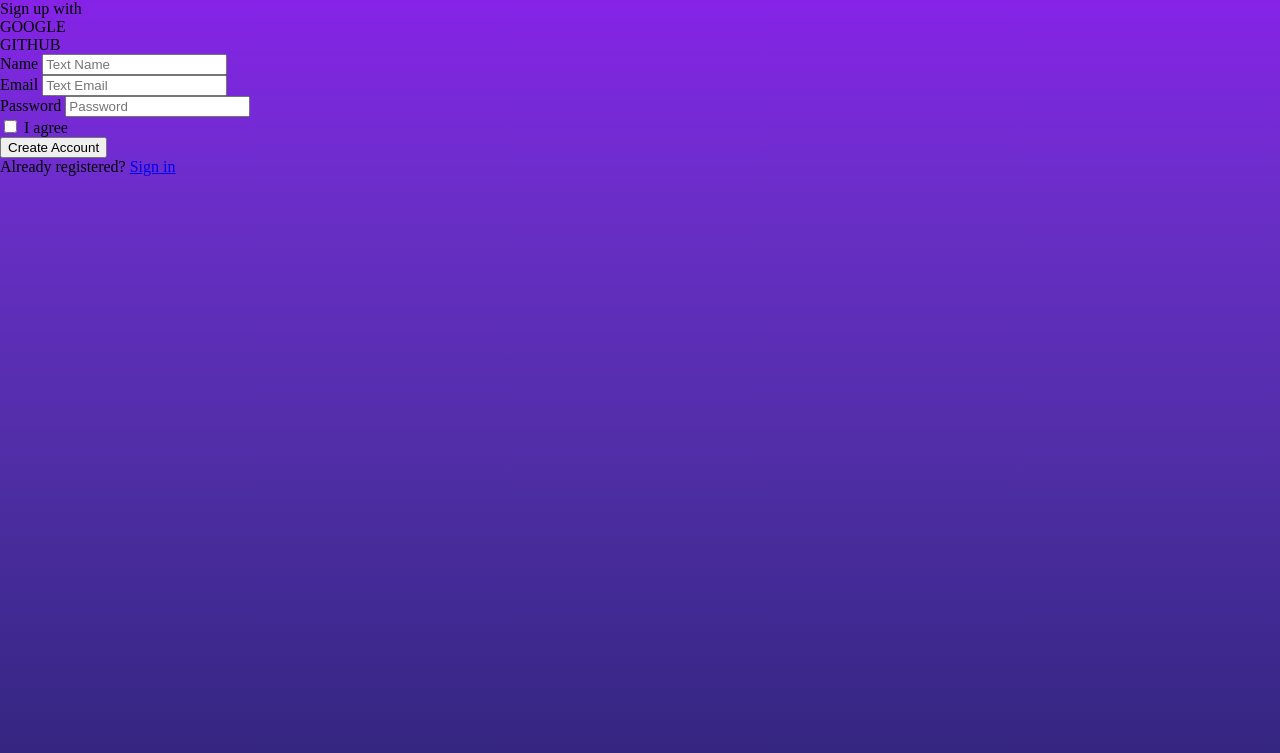
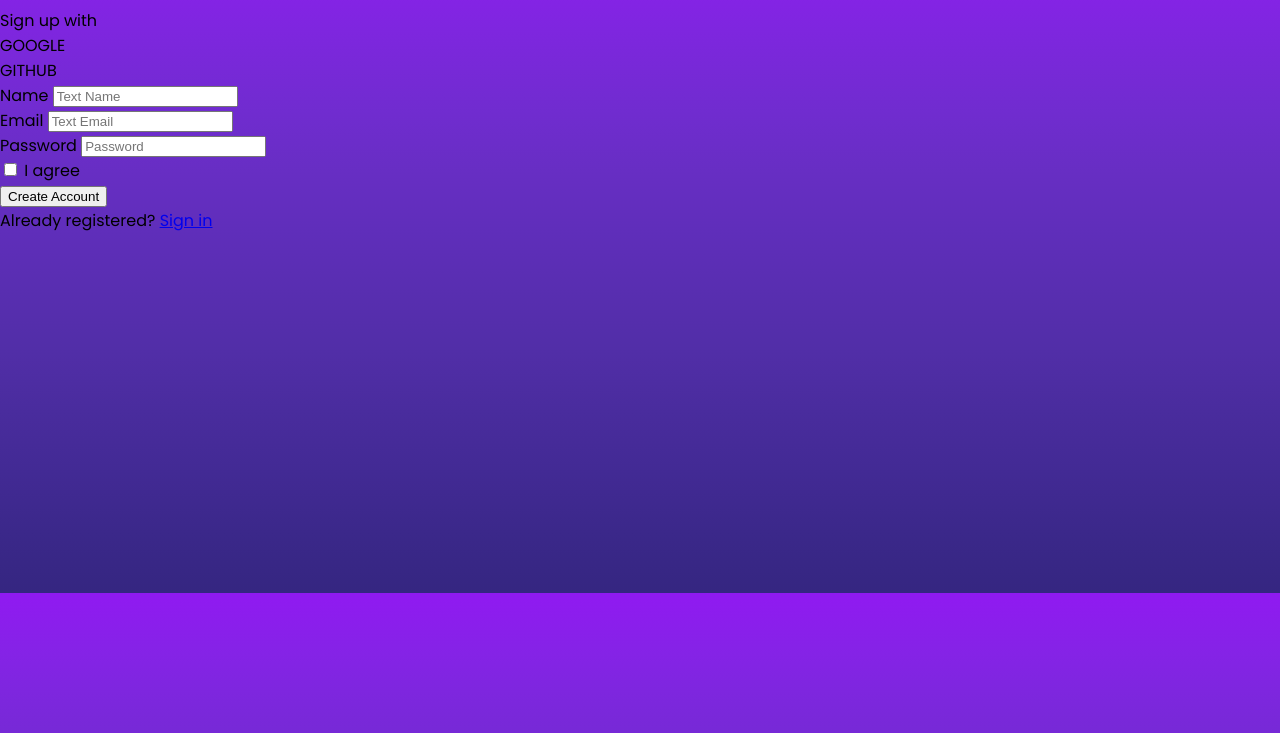
Before and after one commit to dikirahman/signup-form, a plain HTML site: page index.html in a window 1280 px wide. Shown: the part 67-820 px from the top of the page. Drawn offline with Linux system fonts and the light colour scheme.

Commit message:
add font style

```diff
--- a/style.css
+++ b/style.css
@@ -1,13 +1,13 @@
-:root {
-  font-size: 16px;
-}
+@import url("https://fonts.googleapis.com/css2?family=Poppins:wght@400;600;700&display=swap");
 
 body {
   margin: 0;
   padding: 0;
-  background-image: linear-gradient(to bottom, #901af1, #8523e6, #7a28da, #702ccf, #672ec3, #5f2eba, #582eb0, #512ea7, #492c9d, #422a94, #3b288a, #352681);
+  background: linear-gradient(to bottom, #901af1, #8523e6, #7a28da, #702ccf, #672ec3, #5f2eba, #582eb0, #512ea7, #492c9d, #422a94, #3b288a, #352681);
+  font-size: 16px;
+  font-family: 'Poppins', sans-serif;
 }
 .form {
-  width: 100vw;
-  height: 100vh;
+  width: 90vw;
+  height: 80vh;
 }
```
